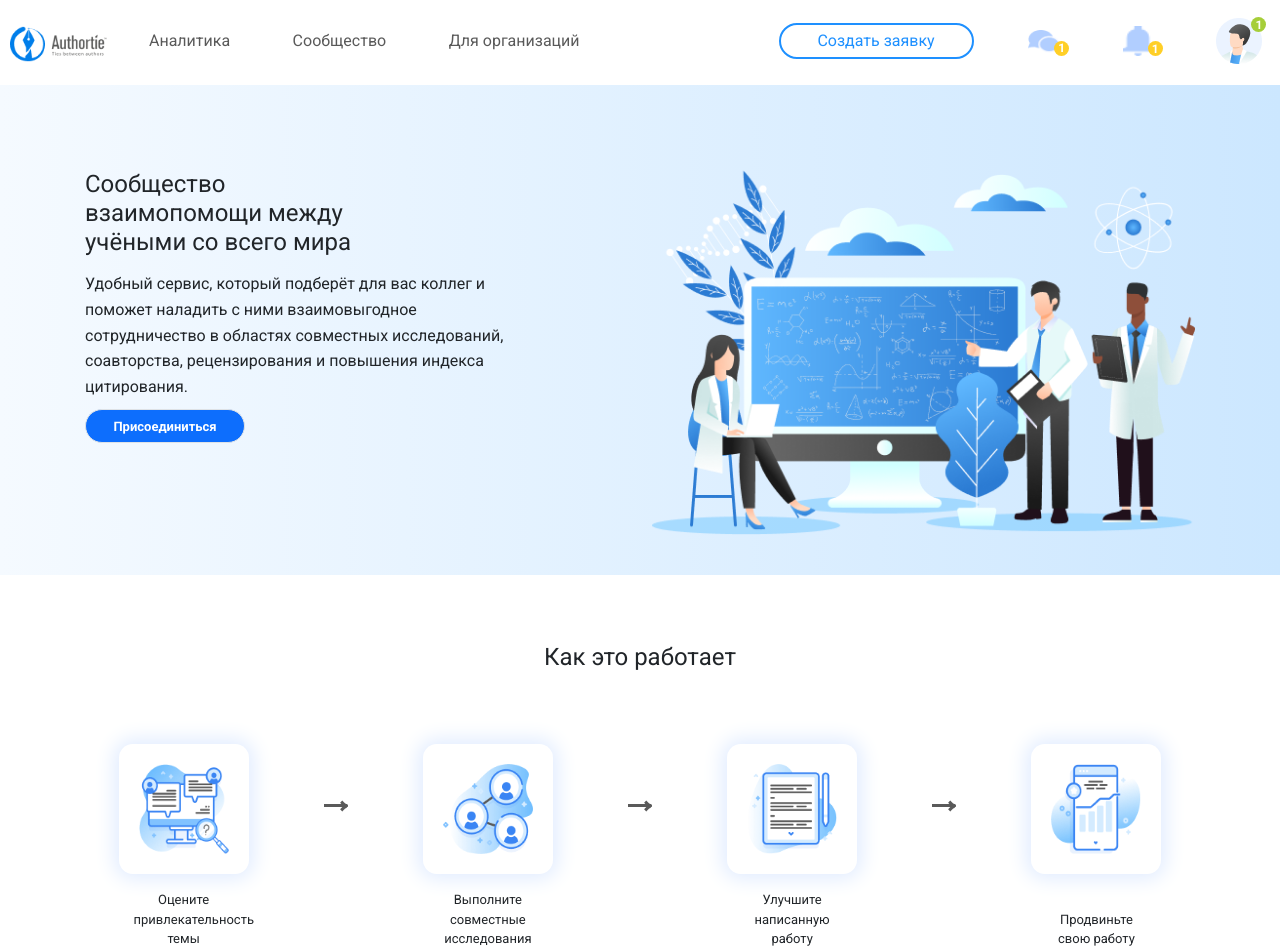
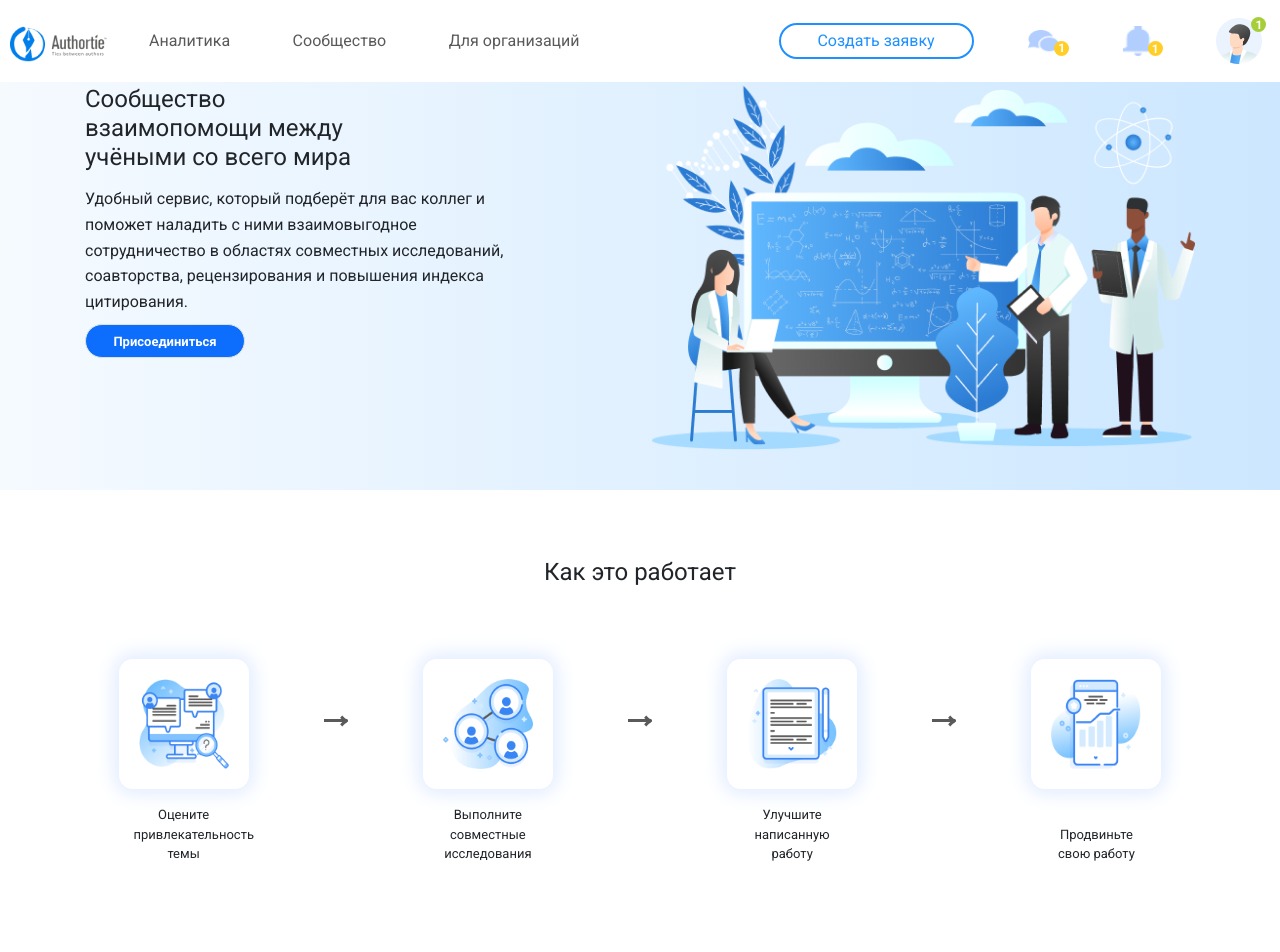
Before and after one commit to AvazPro/Authortie, a plain HTML site: page index.html in a window 1280 px wide. Shown: the top 952 px of the page. Drawn offline with nearby package versions, Linux system fonts and the light colour scheme.

Commit message:
Menu bug fix

```diff
--- a/style.css
+++ b/style.css
@@ -94,7 +94,9 @@ p {
 }
 .header {
     background-color: white;
-    height: 85px;
+    height: 60px;
+    position: fixed;
+    width: 100%;
 }
 
 /* SECTION */
```
